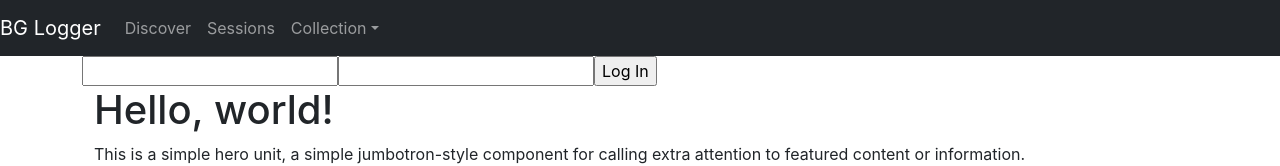
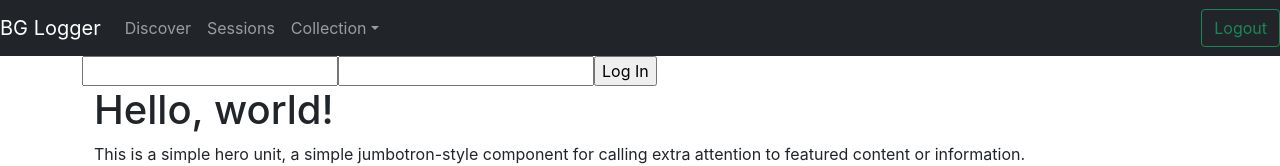
Before and after one commit to wtwerner/bg-logger-frontend, a React (Create React App) app: page / in a window 1280 px wide. Shown: the top 166 px of the page. Built offline with nearby package versions, Linux system fonts and the light colour scheme; no server answers.

Commit message:
Add logout button to navbar

```diff
--- a/src/App.js
+++ b/src/App.js
@@ -1,7 +1,7 @@
 import './App.css';
 import React from 'react'
-import Login from './components/Login'
-import Logout from './components/Logout'
+import Login from './components/auth/Login'
+import Logout from './components/auth/Logout'
 import Main from './components/Main'
 import GlobalNavbar from './components/Navbar'
 import { connect } from 'react-redux'
--- a/src/components/Navbar.js
+++ b/src/components/Navbar.js
@@ -2,6 +2,10 @@ import React from 'react'
 import Navbar from 'react-bootstrap/Navbar'
 import Nav from 'react-bootstrap/Nav'
 import NavDropdown from 'react-bootstrap/NavDropdown'
+import Form from 'react-bootstrap/Form'
+import Button from 'react-bootstrap/Button'
+import { logout } from "../actions/currentUser.js"
+import { connect } from 'react-redux'
 
 const GlobalNavbar = ({ logout }) => {
     return (
@@ -18,8 +22,11 @@ const GlobalNavbar = ({ logout }) => {
                     </NavDropdown>
                 </Nav>
             </Navbar.Collapse>
+            <Form inline>
+                <Button variant="outline-success" onClick={ logout }>Logout</Button>
+            </Form>
         </Navbar>
     )
 }
 
-export default GlobalNavbar
+export default connect(null, { logout } )(GlobalNavbar)
--- a/src/components/Login.js
+++ b/src/components/auth/Login.js
@@ -1,7 +1,7 @@
 import React from 'react'
 import { connect } from 'react-redux'
-import { updateLoginForm } from "../actions/loginForm.js"
-import { login } from "../actions/currentUser.js"
+import { updateLoginForm } from "../../actions/loginForm.js"
+import { login } from "../../actions/currentUser.js"
 
 const Login = ({ loginFormData, updateLoginForm, login }) => {
 
--- a/src/components/Logout.js
+++ b/src/components/auth/Logout.js
@@ -1,6 +1,6 @@
 import React from 'react'
 import { connect } from 'react-redux'
-import { logout } from "../actions/currentUser.js"
+import { logout } from "../../actions/currentUser.js"
 
 const Logout = ({ logout }) => {
 
```
